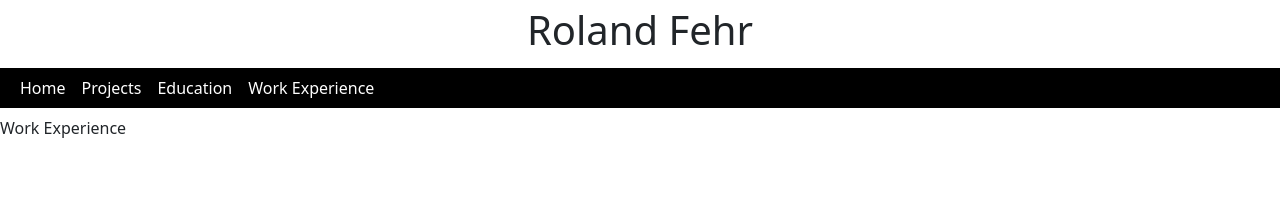
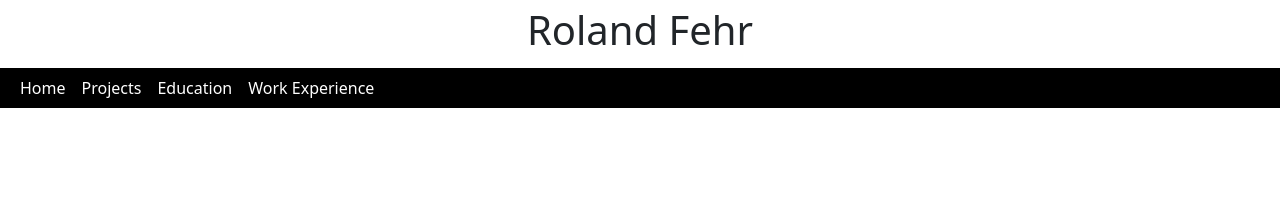
Before and after one commit to rfehr-creator/mySite, a React (Vite) app: page /workExperience in a window 1280 px wide. Shown: the top 206 px of the page. Built offline with nearby package versions, Linux system fonts and the light colour scheme.

Commit message:
Empty pages

```diff
--- a/package.json
+++ b/package.json
@@ -1,5 +1,6 @@
 {
   "name": "mysite",
+  "homepage": "https://rolandfehr.ca",
   "private": true,
   "version": "0.0.0",
   "type": "module",
--- a/src/pages/HomePage.tsx
+++ b/src/pages/HomePage.tsx
@@ -1,3 +1,3 @@
 export const HomePage = () =>{
-    return <div>Welcome</div>
+    return <div hidden={true}>Hi</div>
 }
--- a/src/pages/ProjectsPage.tsx
+++ b/src/pages/ProjectsPage.tsx
@@ -25,7 +25,7 @@ export const ProjectPage = () => {
     },
   ];
   return (
-    <Projects>
+    <Projects hidden={true}>
       <ul className="list-group list-group-flush">
         {projects.map((x, index) => {
           return <ProjectCard key={index} {...x} />;
--- a/src/pages/WorkExperiencePage.tsx
+++ b/src/pages/WorkExperiencePage.tsx
@@ -1,3 +1,3 @@
 export const WorkExperiencePage = () =>{
-    return <div>Work Experience</div>
+    return <div hidden={true}>Work Experience</div>
 }
--- a/vite.config.ts
+++ b/vite.config.ts
@@ -3,6 +3,6 @@ import react from '@vitejs/plugin-react'
 
 // https://vitejs.dev/config/
 export default defineConfig({
-  base: "/mySite",
+  base: "/",
   plugins: [react()],
 })
```
